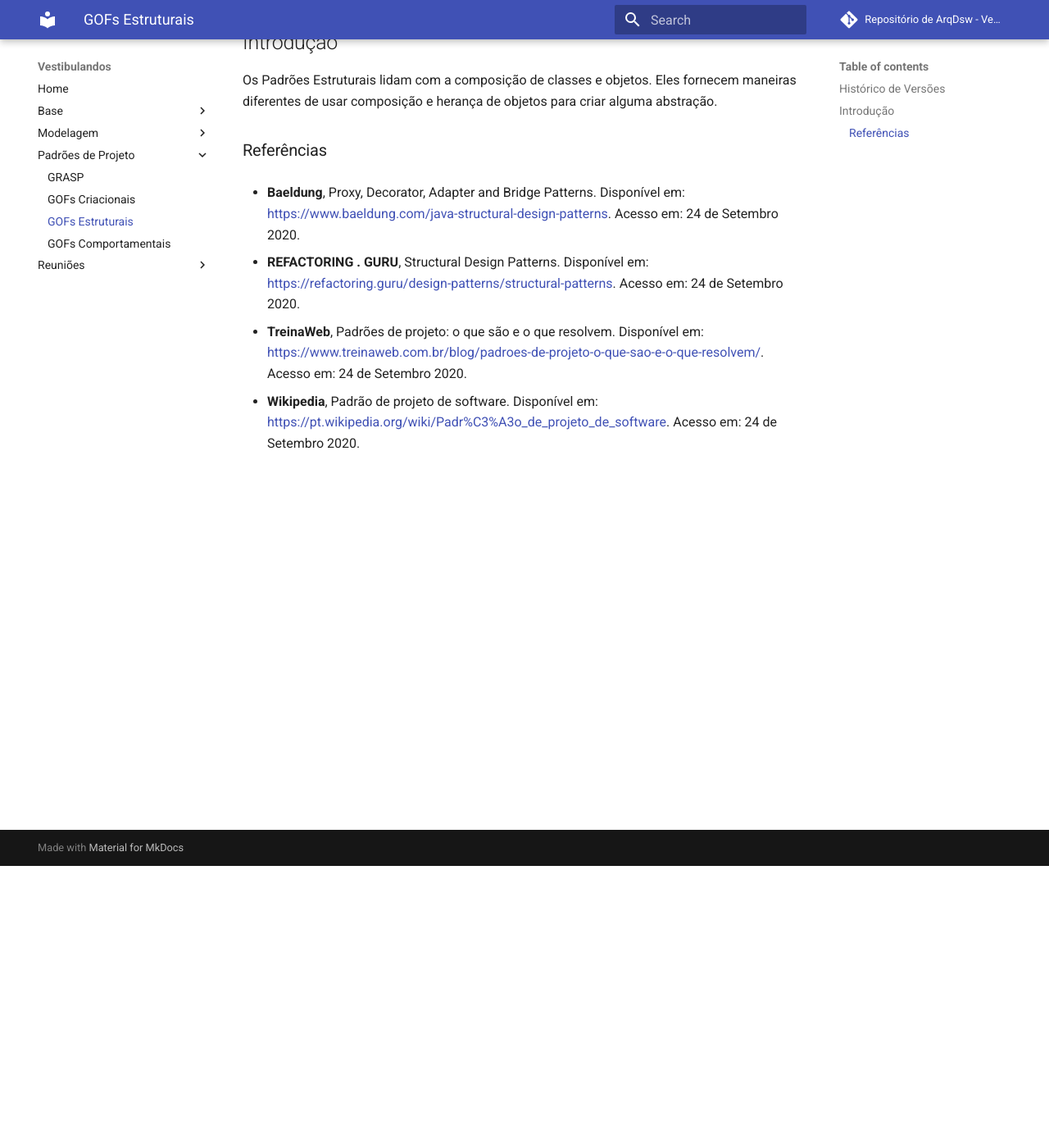
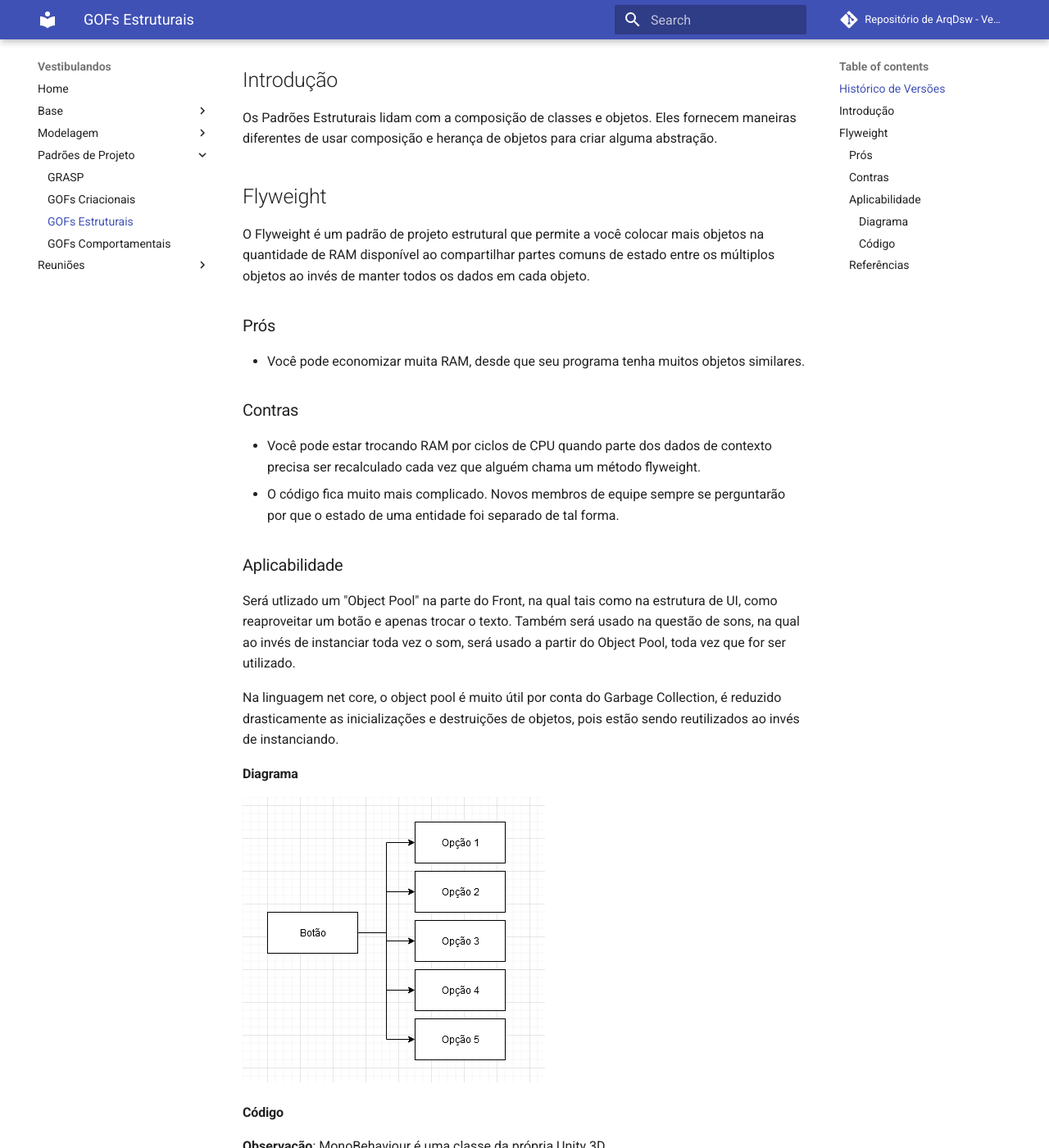
Before and after one commit to UnBArqDsw/2020.1_G4_Vestibulandos, an MkDocs documentation site: the page built from docs/padroes_de_projeto/gofs_estruturais.md, in a window 1280 px wide and 1400 px high, scrolled down 344 px. Shown: the whole window at 82% size. Built offline with MkDocs 1.6.1 and Material for MkDocs 9.7.7, drawn with Linux system fonts in a browser that asks for light colours; comment, search, counter and statistics services are not loaded; some of the changed text lies outside the part shown.

Commit message:
Adicionado o padrão flyweight.

````diff
--- a/docs/padroes_de_projeto/gofs_estruturais.md
+++ b/docs/padroes_de_projeto/gofs_estruturais.md
@@ -5,10 +5,102 @@
 |   Data   | Versão |           Descrição           |             Autor(es)              |
 |:--------:|:------:|:-----------------------------:|:----------------------------------:|
 | 24/10/2020 | 0.1 | Adicionado o documento | Julio Litwin |
+| 26/10/2020 | 0.2 | Adicionado o padrão Flyweight | Julio Litwin |
 
 ## Introdução
 
 Os Padrões Estruturais lidam com a composição de classes e objetos. Eles fornecem maneiras diferentes de usar composição e herança de objetos para criar alguma abstração.
+
+## Flyweight
+O Flyweight é um padrão de projeto estrutural que permite a você colocar mais objetos na quantidade de RAM disponível ao compartilhar partes comuns de estado entre os múltiplos objetos ao invés de manter todos os dados em cada objeto.
+
+### Prós
+- Você pode economizar muita RAM, desde que seu programa tenha muitos objetos similares.
+
+### Contras
+- Você pode estar trocando RAM por ciclos de CPU quando parte dos dados de contexto precisa ser recalculado cada vez que alguém chama um método flyweight.
+- O código fica muito mais complicado. Novos membros de equipe sempre se perguntarão por que o estado de uma entidade foi separado de tal forma.
+
+### Aplicabilidade
+Será utlizado um "Object Pool" na parte do Front, na qual tais como na estrutura de UI, como reaproveitar um botão e apenas trocar o texto. Também será usado na questão de sons, na qual ao invés de instanciar toda vez o som, será usado a partir do Object Pool, toda vez que for ser utilizado.
+
+Na linguagem net core, o object pool é muito útil por conta do Garbage Collection, é reduzido drasticamente as inicializações e destruições de objetos, pois estão sendo reutilizados ao invés de instanciando.
+
+#### Diagrama
+![FlyweightDiagrama](../img/diagramas/flyweight_ui_button.png)
+
+#### Código
+
+**Observação**: MonoBehaviour é uma classe da própria Unity 3D.
+
+```
+public class ObjectPool : MonoBehaviour
+{
+    public GameObject Prefab;
+    public int InitialSize;
+
+    private readonly Stack<GameObject> instances = new Stack<GameObject>();
+
+    private void Awake()
+    {
+        Assert.IsNotNull(Prefab);
+    }
+
+    private void Start()
+    {
+        for (var i = 0; i < InitialSize; i++)
+        {
+            var obj = CreateInstance();
+            obj.SetActive(false);
+            instances.Push(obj);
+        }
+    }
+
+    public GameObject GetObject()
+    {
+        var obj = instances.Count > 0 ? instances.Pop() : CreateInstance();
+        obj.SetActive(true);
+        return obj;
+    }
+
+    public void ReturnObject(GameObject obj)
+    {
+        var pooledObject = obj.GetComponent<PooledObject>();
+        Assert.IsNotNull(pooledObject);
+        Assert.IsTrue(pooledObject.Pool == this);
+
+        obj.SetActive(false);
+        instances.Push(obj);
+    }
+
+    public void Reset()
+    {
+        var objectsToReturn = new List<GameObject>();
+        foreach (var instance in transform.GetComponentsInChildren<PooledObject>())
+        {
+            if (instance.gameObject.activeSelf)
+            {
+                objectsToReturn.Add(instance.gameObject);
+            }
+        }
+        foreach (var instance in objectsToReturn)
+        {
+            ReturnObject(instance);
+        }
+    }
+
+    private GameObject CreateInstance()
+    {
+        var obj = Instantiate(Prefab);
+        var pooledObject = obj.AddComponent<PooledObject>();
+        pooledObject.Pool = this;
+        obj.transform.SetParent(transform);
+        return obj;
+    }
+}
+```
+
+O objeto na qual será reutilizado, é definido em **Prefab**. Sempre que for necessário obter o objeto, é chamado o **GetObject()**, na qual irá verificar se há disponibilidade de objeto, caso não, irá instanciar um novo objeto para ser utilizado e adicionado numa stack.
 
 ### Referências
 
@@ -19,3 +111,5 @@ Os Padrões Estruturais lidam com a composição de classes e objetos. Eles forn
 - **TreinaWeb**, Padrões de projeto: o que são e o que resolvem. Disponível em: <https://www.treinaweb.com.br/blog/padroes-de-projeto-o-que-sao-e-o-que-resolvem/>. Acesso em: 24 de Setembro 2020.
 
 - **Wikipedia**, Padrão de projeto de software. Disponível em: <https://pt.wikipedia.org/wiki/Padr%C3%A3o_de_projeto_de_software>. Acesso em: 24 de Setembro 2020.
+
+- **Unity 3D**, Object Pooling. Disponível em: <https://unity3d.com/learn/tutorials/topics/scripting/object-pooling>. Acesso em: 26 de Setembro 2020.
````
Also changed, not shown: docs/img/diagramas/flyweight_ui_button.png (added).
